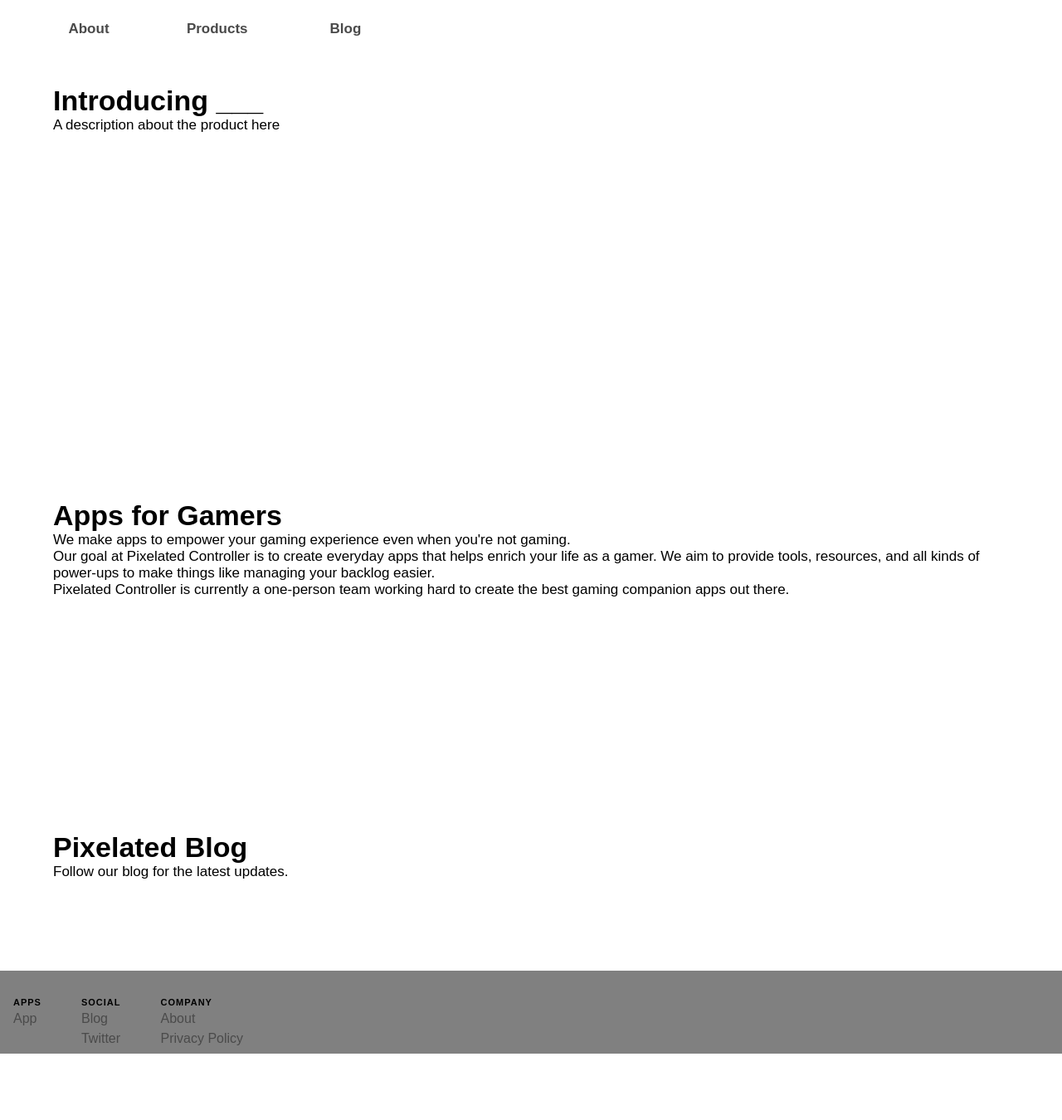
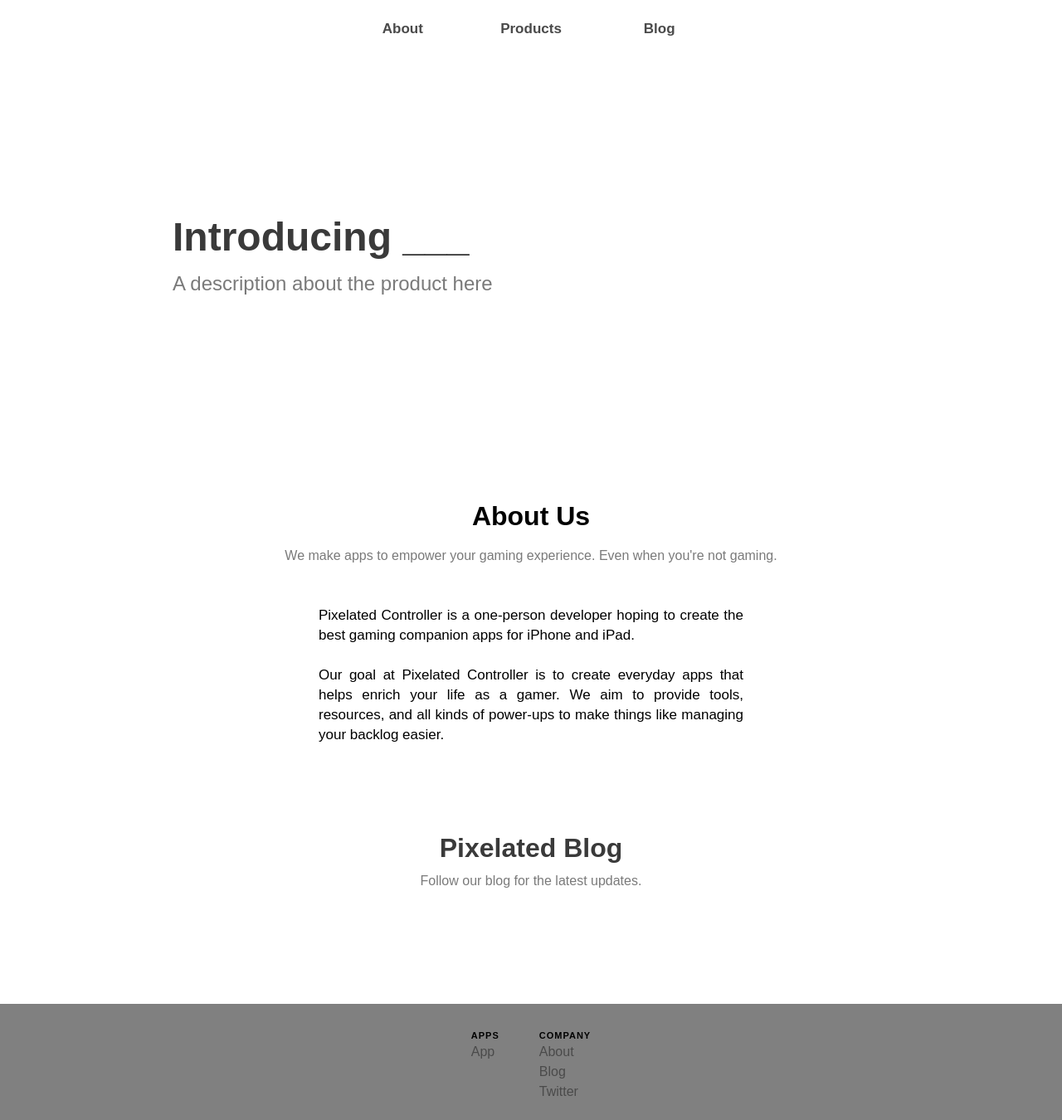
Before and after one commit to Pixelated-Controller/website, a Jekyll site: the page built from index.html, in a window 1280 px wide. Shown: the whole page at 83% size. Built offline with Jekyll 4.4.1, drawn with Linux system fonts in a browser that asks for light colours; before the commit the page ends 1270 px from its top, so only the background shows below that.

Commit message:
More styling to home page

```diff
--- a/_includes/footer.html
+++ b/_includes/footer.html
@@ -7,18 +7,11 @@
   </div>
 
   <div class="footer-section">
-    <h5>Social</h5>
+    <h5>Company</h5>
     <ul>
+      <li><a href="">About</a></li>
       <li><a href="">Blog</a></li>
       <li><a href="">Twitter</a></li>
     </ul>
   </div>
-
-  <div class="footer-section">
-    <h5>Company</h5>
-    <ul>
-      <li><a href="">About</a></li>
-      <li><a href="">Privacy Policy</a></li>
-    </ul>
-  </div>
 </footer>
--- a/index.html
+++ b/index.html
@@ -12,27 +12,32 @@
   {% include nav.html %}
 
   <div class="home-section" id="hero-carousel">
-    <div id="cartridge" class="carousel-slide">
-      <h1 id="home-title-cartridge">Introducing ___</h1>
-      <p id="home-subtitle-cartridge">A description about the product here</p>
-    </div>
+    <a id="cartridge" class="carousel-slide" href="">
+      <div class="carousel-slide-container">
+        <h1 class="section-title" id="carousel-title-cartridge">Introducing ___</h1>
+        <p class="section-subtitle" id="carousel-subtitle-cartridge">A description about the product here</p>
+        <img id="carousel-image-cartridge" src="">
+      </div>
+    </a>
   </div>
 
   <div class="home-section" id="about-us">
-    <h1 id="home-title-about">Apps for Gamers</h1>
-    <p id="home-subtitle-about">We make apps to empower your gaming experience even when you're not gaming.</p>
+    <h1 class="section-title" id="home-title-about">About Us</h1>
+    <p class="section-subtitle" id="home-subtitle-about">We make apps to empower your gaming experience. Even when you're not gaming.</p>
     <p id="home-description-about">
+      Pixelated Controller is a one-person developer hoping to create the best gaming companion apps for iPhone and iPad.
+      <br><br>
       Our goal at Pixelated Controller is to create everyday apps that helps enrich your life as a gamer. We aim to provide tools,
       resources, and all kinds of power-ups to make things like managing your backlog easier.
-      <br />
-      Pixelated Controller is currently a one-person team working hard to create the best gaming companion apps out there.
     </p>
   </div>
 
-  <div class="home-section" id="blog">
-    <h1 id="home-title-blog">Pixelated Blog</h1>
-    <p id="home-subtitle-blog">Follow our blog for the latest updates.</p>
-  </div>
+  <a class="home-section" id="blog" href="">
+    <div id="home-blog-link-container">
+      <h1 class="section-title" id="home-title-blog">Pixelated Blog</h1>
+      <p class="section-subtitle" id="home-subtitle-blog">Follow our blog for the latest updates.</p>
+    </div>
+  </a>
 </body>
 
 {% include footer.html %}
--- a/style/home.scss
+++ b/style/home.scss
@@ -3,21 +3,44 @@
 
 .home-section {
   padding: 32px 64px 32px 64px;
+
+  .section-title {
+    font-size: 32px;
+    line-height: 40px;
+  }
+
+  .section-subtitle {
+    font-size: 16px;
+    line-height: 24px;
+    color: #7a7a7a;
+  }
 }
 
 #hero-carousel {
   height: 500px;
+  display: flex;
+  align-items: center;
+  justify-content: center;
 
   .carousel-slide {
-    height: 500px;
-    width: 100%;
+    width: 75%;
+    margin: auto;
+    text-decoration: none;
 
     // Cartridge
-    #home-title-cartridge {
-
+    #carousel-title-cartridge {
+      font-size: 48px;
+      line-height: 64px;
+      color: #3a3a3a;
     }
 
-    #home-subtitle-cartridge {
+    #carousel-subtitle-cartridge {
+      font-size: 24px;
+      line-height: 48px;
+      color: #7a7a7a;
+    }
+
+    #carousel-image-cartridge {
 
     }
   }
@@ -27,26 +50,39 @@
   height: 400px;
 
   #home-title-about {
-
+    text-align: center;
   }
 
   #home-subtitle-about {
-
+    padding-top: 16px;
+    text-align: center;
   }
 
   #home-description-about {
-
+    text-align: justify;
+    line-height: 24px;
+    padding: 48px 32px 48px 32px;
+    width: 50%;
+    margin: auto;
   }
 }
 
 #blog {
-  height: 200px;
+  height: 240px;
+  display: block;
+  text-decoration: none;
+
+  #home-blog-link-container {
+    width: 80%;
+    margin: auto;
+    text-align: center;
+  }
 
   #home-title-blog {
-
+    color: #3a3a3a;
   }
 
   #home-subtitle-blog {
-
+    padding-top: 8px;
   }
 }
--- a/style/main.scss
+++ b/style/main.scss
@@ -19,6 +19,7 @@
   height: 70px;
   line-height: 70px;
   padding: 0px 32px 0px 32px;
+  text-align: center;
 
   a {
     display: block;
@@ -48,12 +49,12 @@
 }
 
 footer {
-  height: 100px;
+  height: 140px;
   padding: 32px 16px 32px 16px;
+  background-color: grey;
   display: flex;
-  justify-content: flex-start;
+  justify-content: center;
   flex-wrap: wrap;
-  background-color: grey;
 
   .footer-section {
     &:not(:first-child) {
```
